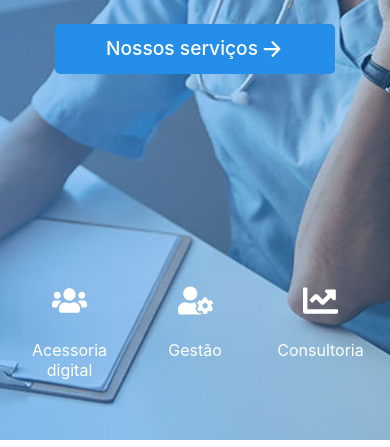
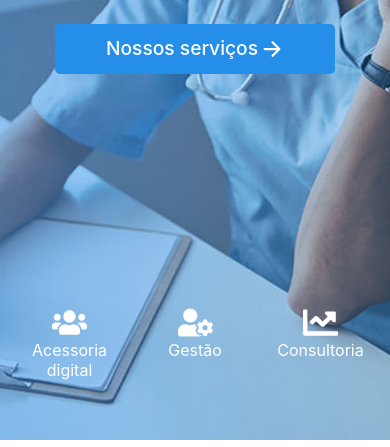
Before and after one commit to SirDnx/kompendium-site, a plain HTML site: page index.html in a window 390 px wide. Shown: the part 397-844 px from the top of the page. Drawn offline with nearby package versions, Linux system fonts and the light colour scheme.

Commit message:
bug fixed when rotating the screen or decreasing the height

```diff
--- a/assets/css/beginning/beginning-menu-icon.css
+++ b/assets/css/beginning/beginning-menu-icon.css
@@ -1,6 +1,6 @@
 .beginning__menu--icon{
-    margin-bottom: 1.35rem;
     width: 60px;
+    height: 60px;
 }
 
 @media screen and (max-width: 520px){
--- a/assets/css/beginning/beginning-menu-link.css
+++ b/assets/css/beginning/beginning-menu-link.css
@@ -3,6 +3,7 @@
     color: #fff;
     display: flex;
     flex-direction: column;
+    justify-content: center;
 }
 
 @media screen and (max-width: 520px){
--- a/assets/css/beginning/beginning-menu-list.css
+++ b/assets/css/beginning/beginning-menu-list.css
@@ -1,6 +1,6 @@
 .beginning__menu--list{
     align-items: flex-start;
-    bottom: 50px;
+    bottom: 60px;
     display: flex;
     justify-content: space-between;
     left: 0;
--- a/assets/css/beginning/beginning-menu.css
+++ b/assets/css/beginning/beginning-menu.css
@@ -1,4 +1,5 @@
 .beginning__menu{
-    height: 100px;
     width: 100%;
+    display: flex;
+    align-items: center;
 }
--- a/assets/css/beginning/beginning.css
+++ b/assets/css/beginning/beginning.css
@@ -2,6 +2,7 @@
     background: url(../../img/header.jpeg) no-repeat center / cover;
     height: 90vh;
     position: relative;
+    min-height: 700px;
 }
 
 @media screen and (max-width: 1387px){
@@ -18,7 +19,6 @@
 
 @media screen and (max-width: 768px){
     .beginning{
-        min-height: 600px;
         background: url(../../img/header_medio.jpg) no-repeat center / cover;
     }
 }
```
